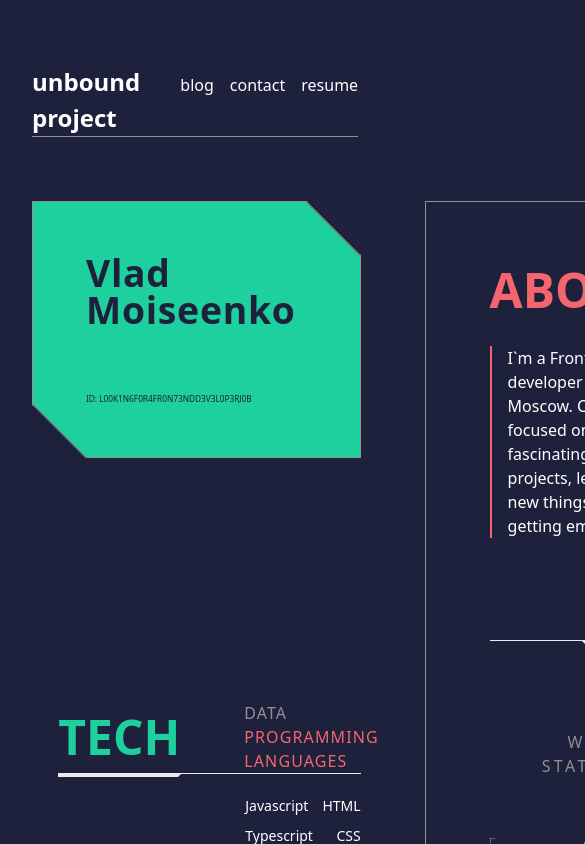
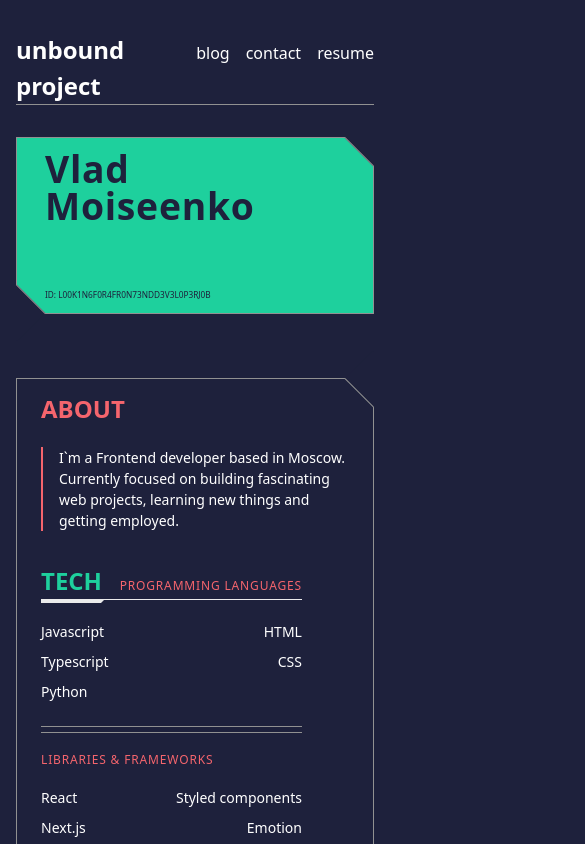
Before and after one commit to B0und/PersonalWebsite, a Next.js app: page / in a window 390 px wide. Shown: the top 844 px of the page, 585 px wide, since content can reach past the window. Built offline with nearby package versions, Linux system fonts and the light colour scheme.

Commit message:
hero responsive

```diff
--- a/components/About.tsx
+++ b/components/About.tsx
@@ -1,30 +1,46 @@
 import React from "react";
 import styled from "styled-components";
+import { QUERIES } from "../helpers/constants";
 
 const About = () => {
   return (
-    <>
+    <div>
       <Header>About</Header>
       <Text>
         I`m a Frontend developer based in Moscow. Currently focused on building fascinating web
         projects, learning new things and getting employed.
       </Text>
-    </>
+    </div>
   );
 };
 
 const Header = styled.h2`
   color: var(--color-primary-red);
-  font-size: ${48 / 16}rem;
+  /* font-size: ${48 / 16}rem; */
+  font-size: clamp(24px, calc(1.5rem + (48 - 24) * ((100vw - 700px) / (1062 - 700))), 48px);
+  min-height: 0vw;
+
   text-transform: uppercase;
   width: fit-content;
   padding-bottom: 20px;
 `;
 
 const Text = styled.p`
-  /* max-width: 50ch; */
+  min-width: 35ch;
+
+  font-size: clamp(14px, calc(0.875rem + (17 - 14) * ((100vw - 700px) / (1062 - 700))), 17px);
+  min-height: 0vw;
 
   border-left: 2px solid var(--color-primary-red);
   padding-left: 16px;
+
+  @media ${QUERIES.tabletAndSmaller} {
+    max-width: 30ch;
+    min-width: 0;
+  }
+
+  @media ${QUERIES.phoneAndSmaller} {
+    max-width: max-content;
+  }
 `;
 export default About;
--- /dev/null
+++ b/components/DesktopHeroLayout.tsx
@@ -0,0 +1,73 @@
+import Image from "next/image";
+import React from "react";
+import styled from "styled-components";
+import { QUERIES } from "../helpers/constants";
+import About from "./About";
+import NameCard from "./NameCard";
+import Separator from "./Separator";
+import Skills from "./Skills";
+import Stats from "./Stats";
+import WrapperBorder from "./WrapperBorder";
+
+const DesktopHeroLayout = () => {
+  return (
+    <HeroWrapper>
+      <NameWrapper>
+        <NameCard />
+        <Skills />
+      </NameWrapper>
+      <AboutWrapper>
+        <About />
+        <SpacedSeparator color="#ebebeb" subLineWidth="43%" subLineHeight="3px" lineSide="right" />
+        <StatsTitle>website statistics</StatsTitle>
+        <Stats />
+      </AboutWrapper>
+    </HeroWrapper>
+  );
+};
+
+const HeroWrapper = styled.div`
+  display: grid;
+  grid-auto-flow: column;
+  grid-auto-columns: 1fr;
+  gap: 64px;
+
+  @media ${QUERIES.tabletAndSmaller} {
+    display: none;
+  }
+`;
+
+const SpacedSeparator = styled(Separator)`
+  margin-top: 102px;
+  margin-bottom: 24px;
+  /* margin-bottom: auto; */
+`;
+
+const StatsTitle = styled.p`
+  text-align: right;
+  font-size: ${16 / 16}rem;
+  text-transform: uppercase;
+
+  letter-spacing: 0.21em;
+  color: var(--color-border);
+  /* margin-top: auto; */
+  margin-bottom: 60px;
+`;
+
+const NameWrapper = styled.div`
+  /* flex: 1 1 auto; */
+  min-width: 0;
+  display: flex;
+  flex-direction: column;
+  justify-content: space-between;
+`;
+const AboutWrapper = styled(WrapperBorder)`
+  /* flex: 1 1 auto; */
+  min-width: 0;
+  display: flex;
+  flex-direction: column;
+
+  height: auto;
+`;
+
+export default DesktopHeroLayout;
--- a/components/Layout.tsx
+++ b/components/Layout.tsx
@@ -12,7 +12,8 @@ const Layout: React.FC = ({ children }) => {
   );
 };
 const StyledMain = styled.main`
-  /* height: 100%; */
+  // due to rotated squares shenanigans
+  overflow: hidden;
 `;
 
 export default Layout;
--- a/components/MaxWidthWrapper.ts
+++ b/components/MaxWidthWrapper.ts
@@ -1,9 +1,14 @@
 import styled from "styled-components";
+import { QUERIES } from "../helpers/constants";
 
 const MaxWidthWrapper = styled.div`
   max-width: calc(1386 / 16 * 1rem);
   padding: 0 32px;
   margin: 0 auto;
+
+  @media ${QUERIES.phoneAndSmaller} {
+    padding: 0 16px;
+  }
 `;
 
 export default MaxWidthWrapper;
--- a/components/NameCard.tsx
+++ b/components/NameCard.tsx
@@ -1,5 +1,6 @@
 import React from "react";
 import styled from "styled-components";
+import { QUERIES } from "../helpers/constants";
 import { BorderWrapper } from "./WrapperBorder";
 
 const NameCard = () => {
@@ -14,11 +15,14 @@ const NameCard = () => {
 };
 
 const CustomWrapper = styled(BorderWrapper)`
-  grid-area: name-card;
-  /* align-self: start; */
+  white-space: nowrap;
 
   background: var(--color-primary-green);
   padding-left: 53px;
+
+  @media ${QUERIES.tabletAndSmaller} {
+    padding-left: 28px;
+  }
 `;
 
 const IdText = styled.p`
--- a/components/Navbar.tsx
+++ b/components/Navbar.tsx
@@ -1,5 +1,6 @@
 import * as React from "react";
 import styled from "styled-components";
+import { QUERIES } from "../helpers/constants";
 
 const Navbar: React.FC = () => {
   const links = [
@@ -32,10 +33,14 @@ const Nav = styled.nav`
 
   padding-top: 64px;
   margin-bottom: 64px;
+
+  @media ${QUERIES.tabletAndSmaller} {
+    padding-top: 32px;
+    margin-bottom: 32px;
+  }
 `;
 
 const List = styled.ul`
-  /* list-style-type: none; */
   list-style: none;
   display: flex;
   gap: 16px;
--- /dev/null
+++ b/components/PhoneHeroLayout.tsx
@@ -0,0 +1,56 @@
+import Image from "next/image";
+import React from "react";
+import styled from "styled-components";
+import { QUERIES } from "../helpers/constants";
+import About from "./About";
+import NameCard from "./NameCard";
+import Separator from "./Separator";
+import Skills from "./Skills";
+import Stats from "./Stats";
+import WrapperBorder, { BorderWrapper } from "./WrapperBorder";
+
+const PhoneHeroLayout = () => {
+  return (
+    <HeroWrapper>
+      <NameCard />
+      <AboutWrapper>
+        <About />
+        <StyledSkills />
+      </AboutWrapper>
+    </HeroWrapper>
+  );
+};
+
+const HeroWrapper = styled.div`
+  display: none;
+
+  @media ${QUERIES.tabletAndSmaller} {
+    display: flex;
+    flex-direction: column;
+    gap: 64px;
+  }
+`;
+
+const AboutWrapper = styled(BorderWrapper)`
+  /* flex: 1 1 auto; */
+  /* min-width: 0; */
+  display: flex;
+  flex-direction: row;
+  flex-wrap: wrap;
+  height: auto;
+  /* display: grid;
+  grid-auto-flow: column;
+  grid-auto-columns: 1fr; */
+  gap: 32px;
+`;
+
+const StyledSkills = styled(Skills)`
+  padding-left: 0px;
+`;
+
+const Content = styled.div`
+  display: flex;
+  flex-direction: column;
+  gap: 64px;
+`;
+export default PhoneHeroLayout;
--- a/components/Skills.tsx
+++ b/components/Skills.tsx
@@ -1,5 +1,6 @@
 import React from "react";
 import styled from "styled-components";
+import { QUERIES } from "../helpers/constants";
 import Separator from "./Separator";
 
 const languages = ["Javascript", "HTML", "Typescript", "CSS", "Python"];
@@ -16,7 +17,12 @@ const Skills = () => {
         </SubHeaderWrapper>
       </HeadingWrapper>
 
-      <Separator color="#ebebeb" subLineWidth="120px" subLineHeight="3px" lineSide="left" />
+      <Separator
+        color="#ebebeb"
+        subLineWidth="var(--subLineWidth)"
+        subLineHeight="3px"
+        lineSide="left"
+      />
 
       <Content>
         <SkillGrid>
@@ -39,31 +45,53 @@ const Skills = () => {
   );
 };
 const Wrapper = styled.div`
-  grid-area: skills;
-
+  --subLineWidth: 120px;
   display: flex;
   flex-direction: column;
-  max-width: fit-content;
+  /* max-width: fit-content; */
+
   padding-left: 8%;
+
+  @media ${QUERIES.tabletAndSmaller} {
+    padding-left: 0px;
+    --subLineWidth: 60px;
+  }
 `;
 const HeadingWrapper = styled.div`
   display: flex;
   flex-direction: row;
   align-items: center;
+
+  @media ${QUERIES.tabletAndSmaller} {
+    align-items: baseline;
+  }
 `;
 
 const Title = styled.h2`
-  font-size: ${48 / 16}rem;
+  /* font-size: ${48 / 16}rem; */
+
+  font-size: clamp(24px, calc(1.5rem + (48 - 24) * ((100vw - 700px) / (1062 - 700))), 48px);
+  min-height: 0vw;
+
   color: var(--color-primary-green);
   text-transform: uppercase;
 `;
 
 const SubHeader = styled.p`
-  font-size: ${16 / 16}rem;
+  /* font-size: ${16 / 16}rem; */
+  font-size: clamp(12px, calc(0.75rem + (16 - 12) * ((100vw - 700px) / (1062 - 700))), 16px);
+  min-height: 0vw;
+
   letter-spacing: 0.07em;
   text-transform: uppercase;
   color: var(--color-primary-red);
   font-weight: 500;
+  white-space: nowrap;
+
+  @media ${QUERIES.tabletAndSmaller} {
+    padding-left: 0px;
+    --subLineWidth: 60px;
+  }
 `;
 
 const GraySubHeader = styled.p`
@@ -73,14 +101,26 @@ const GraySubHeader = styled.p`
   font-weight: 500;
 
   color: var(--color-border);
+
+  @media ${QUERIES.tabletAndSmaller} {
+    display: none;
+  }
 `;
 
 const SubHeaderWrapper = styled.div`
   margin-left: 64px;
+
+  @media ${QUERIES.tabletAndSmaller} {
+    margin-left: auto;
+  }
 `;
 
 const Content = styled.div`
   margin-left: 187px;
+
+  @media ${QUERIES.tabletAndSmaller} {
+    margin-left: 0;
+  }
 `;
 const SkillGrid = styled.div`
   display: grid;
@@ -88,12 +128,16 @@ const SkillGrid = styled.div`
   gap: 9px;
 
   margin-top: 18px;
-  margin-bottom: 24px;
+
+  &:not(:last-child) {
+    margin-bottom: 24px;
+  }
 `;
 
 const Item = styled.p`
   font-size: ${14 / 16}rem;
   font-weight: 500px;
+  white-space: nowrap;
 
   &:nth-child(even) {
     text-align: right;
--- /dev/null
+++ b/components/Stats.tsx
@@ -0,0 +1,24 @@
+import Image from "next/image";
+import React from "react";
+import styled from "styled-components";
+import { QUERIES } from "../helpers/constants";
+
+const Stats = () => {
+  return (
+    <StyledImage
+      src="/graphic.svg"
+      alt="Fake data display, but it looks cool!"
+      height={308}
+      width={485}
+    />
+  );
+};
+
+const StyledImage = styled(Image)`
+  @media ${QUERIES.tabletAndSmaller} {
+    transform: rotate(-90deg);
+    height: auto;
+  }
+`;
+
+export default Stats;
--- a/components/WrapperBorder.tsx
+++ b/components/WrapperBorder.tsx
@@ -1,5 +1,6 @@
 import * as React from "react";
 import styled from "styled-components";
+import { QUERIES } from "../helpers/constants";
 
 const WrapperBorder: React.FC = ({ children }) => {
   return <BorderWrapper>{children}</BorderWrapper>;
@@ -7,25 +8,29 @@ const WrapperBorder: React.FC = ({ children }) => {
 
 export const BorderWrapper = styled.div`
   position: relative;
-
   border: 1px solid var(--color-border);
 
-  /* min-width: 0; */
   height: fit-content;
   display: flex;
   flex-direction: column;
 
   --wrapper-padding: 64px;
+  --square-size: 75px;
+
+  @media ${QUERIES.tabletAndSmaller} {
+    --wrapper-padding: 48px;
+    --square-size: 40px;
+  }
+
+  @media ${QUERIES.phoneAndSmaller} {
+    --wrapper-padding: 24px;
+  }
+
   padding: var(--wrapper-padding);
   padding-top: calc(var(--wrapper-padding) - 12px);
   padding-bottom: calc(var(--wrapper-padding) - 12px);
 
-  /* max-width: 655px; */
-  /* height: fit-content; */
-
   &:before {
-    --square-size: 75px;
-
     content: "";
     position: absolute;
 
@@ -41,8 +46,6 @@ export const BorderWrapper = styled.div`
   }
 
   &:after {
-    --square-size: 75px;
-
     content: "";
     position: absolute;
 
--- /dev/null
+++ b/helpers/constants.ts
@@ -0,0 +1,17 @@
+export const WEIGHTS = {
+  normal: 500,
+  medium: 600,
+  bold: 800,
+};
+
+export const BREAKPOINTS = {
+  phone: 600,
+  tablet: 1063,
+  laptop: 1300,
+};
+
+export const QUERIES = {
+  phoneAndSmaller: `(max-width: ${BREAKPOINTS.phone / 16}rem)`,
+  tabletAndSmaller: `(max-width: ${BREAKPOINTS.tablet / 16}rem)`,
+  laptopAndSmaller: `(max-width: ${BREAKPOINTS.laptop / 16}rem)`,
+};
--- a/pages/index.tsx
+++ b/pages/index.tsx
@@ -9,6 +9,8 @@ import MaxWidthWrapper from "../components/MaxWidthWrapper";
 import Separator from "../components/Separator";
 import Skills from "../components/Skills";
 import WrapperBorder from "../components/WrapperBorder";
+import DesktopHeroLayout from "../components/DesktopHeroLayout";
+import PhoneHeroLayout from "../components/PhoneHeroLayout";
 
 /**
  * Home: The Landing page of the web app
@@ -18,64 +20,11 @@ const Home: NextPage = () => {
   return (
     <MaxWidthWrapper>
       <Layout>
-        <MainGrid>
-          <NameCard />
-          <Skills />
-          <AboutSection>
-            <About />
-            <SpacedSeparator
-              color="#ebebeb"
-              subLineWidth="43%"
-              subLineHeight="3px"
-              lineSide="right"
-            />
-            <StatsTitle>website statistics</StatsTitle>
-            <Image
-              src="/graphic.svg"
-              alt="Fake data display, but it looks cool"
-              height={308}
-              width={485}
-            />
-          </AboutSection>
-        </MainGrid>
+        <DesktopHeroLayout />
+        <PhoneHeroLayout />
       </Layout>
     </MaxWidthWrapper>
   );
 };
 
-const MainGrid = styled.div`
-  display: grid;
-  grid-template-rows: 400px 1fr;
-  grid-template-columns: 1fr 1fr;
-  grid-template-areas:
-    "name-card about"
-    "skills about";
-
-  column-gap: 64px;
-  row-gap: 100px;
-
-  margin-bottom: 64px;
-`;
-
-const AboutSection = styled(WrapperBorder)`
-  grid-area: about;
-`;
-
-const SpacedSeparator = styled(Separator)`
-  margin-top: 102px;
-  margin-bottom: 86px;
-  /* margin-bottom: auto; */
-`;
-
-const StatsTitle = styled.p`
-  text-align: right;
-  font-size: ${16 / 16}rem;
-  text-transform: uppercase;
-
-  letter-spacing: 0.21em;
-  color: var(--color-border);
-  /* margin-top: auto; */
-  margin-bottom: 60px;
-`;
-
 export default Home;
```
